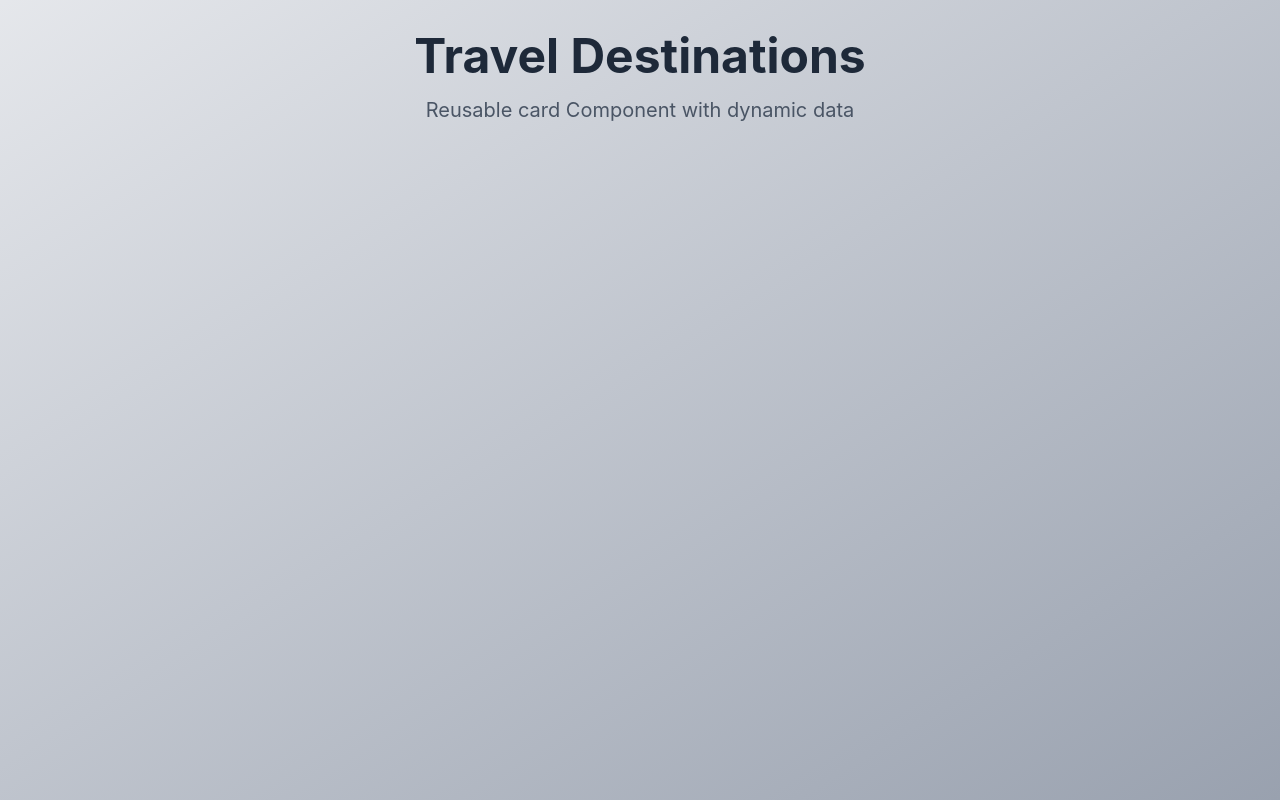
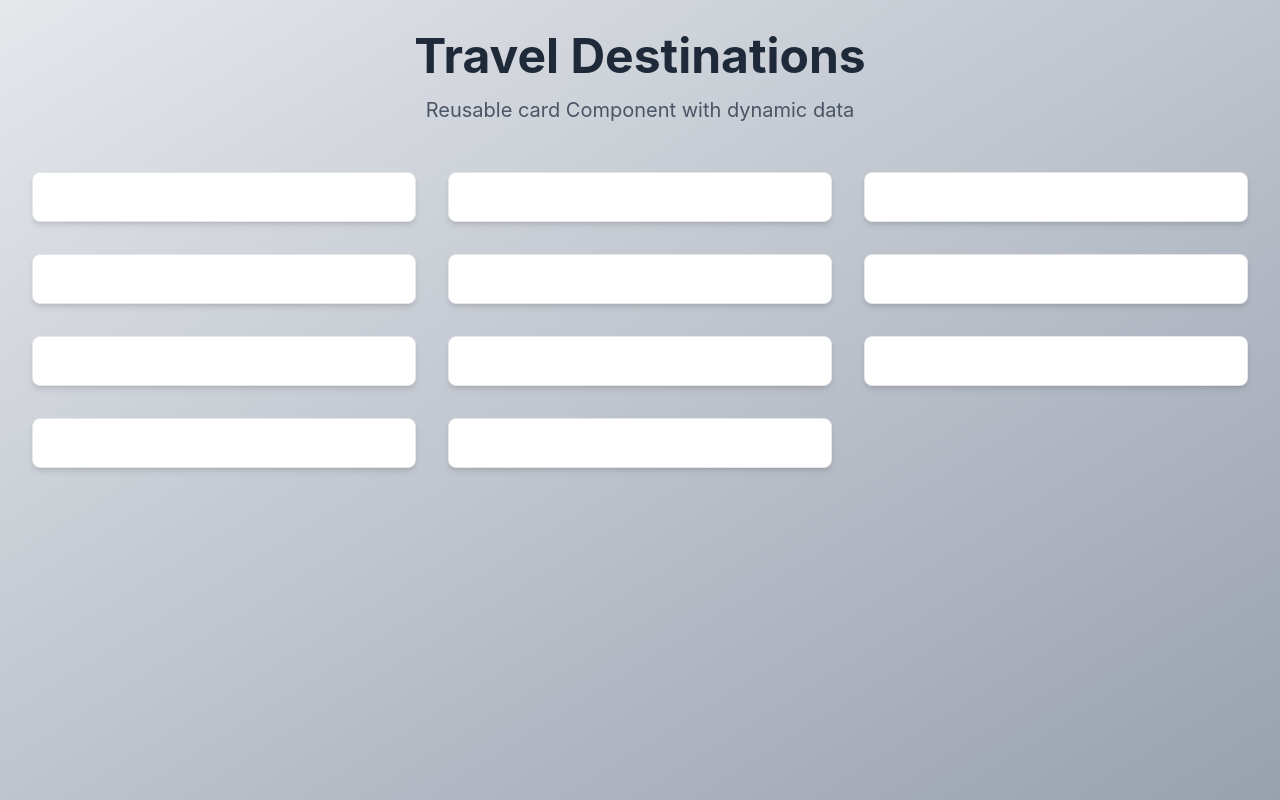
Before and after one commit to bobbyDeepak1415/e-commerce-card, a React (Vite) app: page / in a window 1280 px wide. Built offline with nearby package versions, Linux system fonts and the light colour scheme.

Commit message:
setup done

```diff
--- a/src/App.jsx
+++ b/src/App.jsx
@@ -1,15 +1,25 @@
 import { cardsData } from "./data/cardsData";
+import Card from './components/Card/Card'
 
 function App() {
   return (
     <div className="p-8 min-h-screen bg-linear-to-br from-gray-200 to-gray-400">
       <div className="max-w-7xl mx-auto">
         <div className="text-center mb-12">
-<h1 className="text-5xl mb-4 font-bold text-gray-800">Travel Destinations</h1>
-<p className="text-xl text-gray-600">Reusable card Component with dynamic data</p>
+          <h1 className="text-5xl mb-4 font-bold text-gray-800">
+            Travel Destinations
+          </h1>
+          <p className="text-xl text-gray-600">
+            Reusable card Component with dynamic data
+          </p>
         </div>
-        <div></div>
+        <div className="grid grid-cols-1 lg:grid-cols-3 md:grid-cols-2 gap-8">
+          {cardsData.map((card)=>(
+            <Card key={card.id}>
 
+            </Card>
+          ))}
+        </div>
       </div>
     </div>
   );
```
Also changed, not shown: 1 other file (tests, documents, lock files or other folders).
